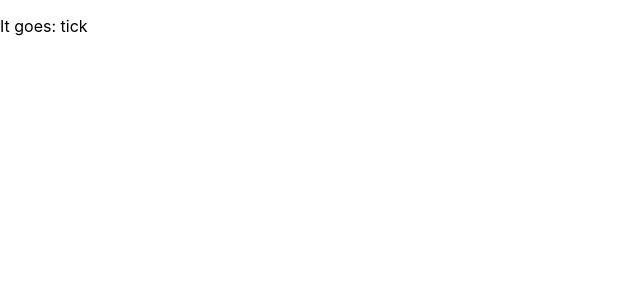
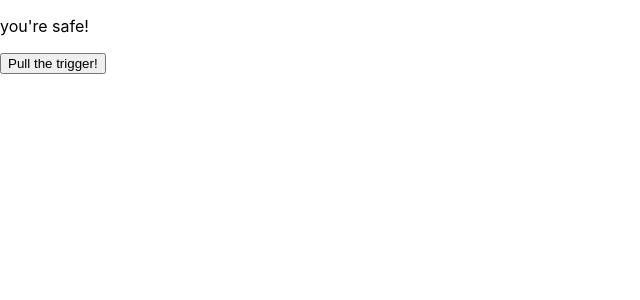
Before and after one commit to joshhrycek/state-practice, a React (Create React App) app: page / in a window 1280 px wide. Shown: the top 300 px of the page, without its empty margins (0-640 px from the left). Built offline with nearby package versions, Linux system fonts and the light colour scheme.

Commit message:
done drills

```diff
--- a/src/App.js
+++ b/src/App.js
@@ -2,7 +2,8 @@
 // import TheDate from './state/TheDate';
 // import Counter from './state/Counter';
 // import HelloWorld from './state-drills/HelloWorld';
- import Bomb from './state-drills/Bomb';
+//  import Bomb from './state-drills/Bomb';
+import Roulette from './state-drills/Roulette'
 
 function App() {
   return (
@@ -10,7 +11,8 @@
       {/* <TheDate /> */}
       {/* <Counter count= {123}/> */}
       {/* <HelloWorld /> */}
-      <Bomb />
+      {/* <Bomb /> */}
+      <Roulette />
     </main>
   );
 }
--- /dev/null
+++ b/src/state-drills/Roulette.js
@@ -0,0 +1,53 @@
+import React, { Component } from 'react'
+
+export default class RouletteGun extends Component {
+  static defaultProps = {
+    bulletInChamber: 8
+  };
+
+  state = {
+    chamber: null,
+    spinningTheChamber: false,
+  };
+
+  componentWillUnmount() {
+    clearTimeout(this.timeout)
+  }
+
+  handleClick = () => {
+    this.setState({
+      spinningTheChamber: true,
+    })
+    this.timeout = setTimeout(() => {
+      const randomChamber = Math.ceil(Math.random() * 8)
+
+      this.setState({
+        chamber: randomChamber,
+        spinningTheChamber: false,
+      })
+    }, 2000)
+  }
+
+  renderDisplay() {
+    const { chamber, spinningTheChamber } = this.state
+    const { bulletInChamber } = this.props
+    if (spinningTheChamber) {
+      return 'spinning the chamber and pulling the trigger! ...'
+    } else if (chamber === bulletInChamber) {
+      return 'BANG!!!!!'
+    } else {
+      return 'you\'re safe!'
+    }
+  }
+
+  render() {
+    return (
+      <div className='RouletteGun'>
+        <p>{this.renderDisplay()}</p>
+        <button onClick={this.handleClick}>
+          Pull the trigger!
+        </button>
+      </div>
+    )
+  }
+}
```
